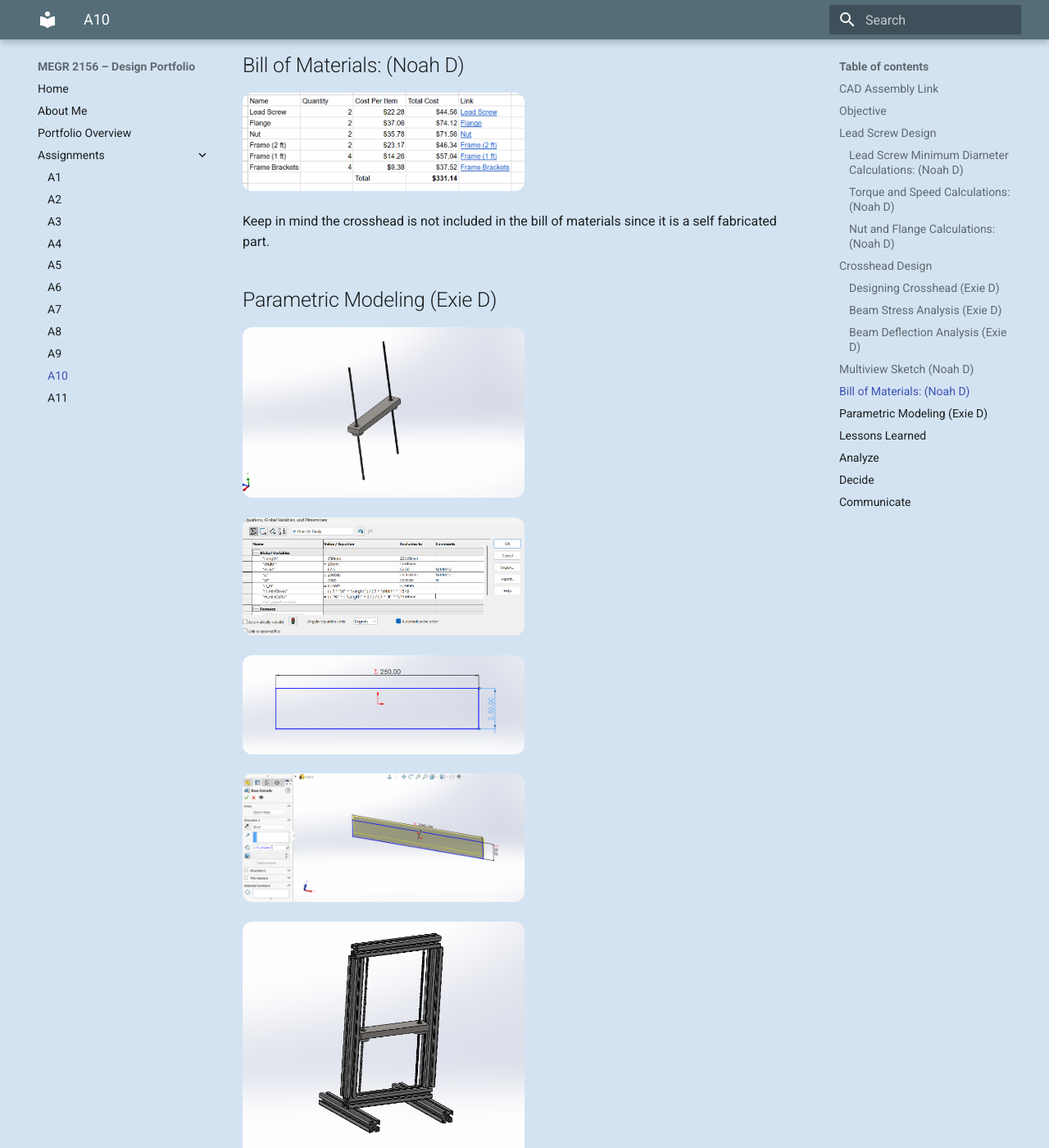
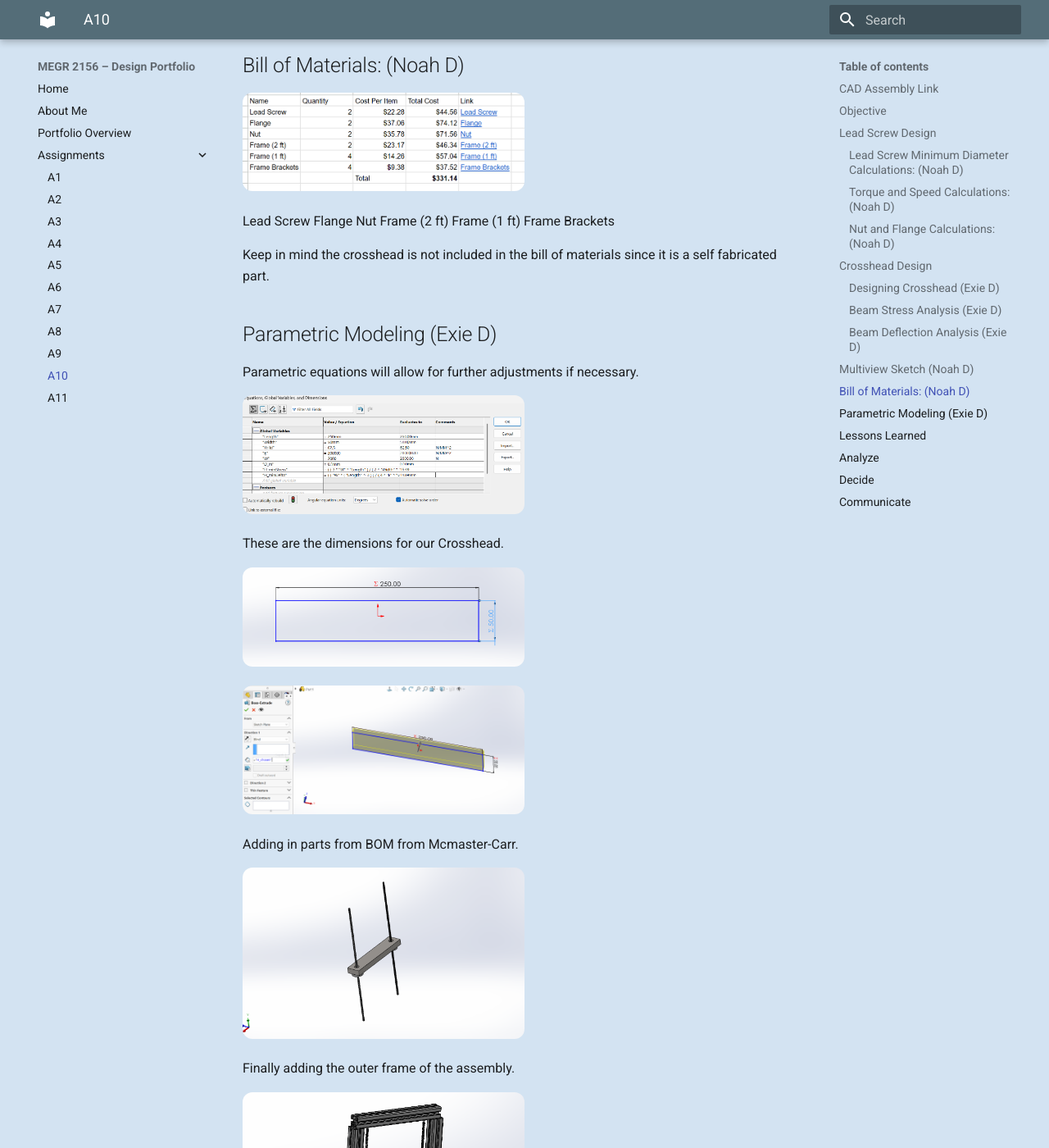
Before and after one commit to Noah-DiMenna/megr2156-portfolio, an MkDocs documentation site: the page built from docs/assignments/A10/index.md, in a window 1280 px wide and 1400 px high, scrolled down 5285 px. Shown: the whole window at 82% size. Built offline with MkDocs 1.6.1 and Material for MkDocs 9.7.7, drawn with Linux system fonts in a browser that asks for light colours.

Commit message:
Update index.md with BOM and modeling details
Added images and descriptions related to the bill of materials and parametric modeling for the assignment.

```diff
--- a/docs/assignments/A10/index.md
+++ b/docs/assignments/A10/index.md
@@ -60,17 +60,32 @@ Next was determining the bearing and bending stress the nut would experience und
 
 <img src="A10-BOM.png" style="border-radius: 12px; width: 50%;">
 
+Lead Screw
+Flange
+Nut
+Frame (2 ft)
+Frame (1 ft)
+Frame Brackets
+
 Keep in mind the crosshead is not included in the bill of materials since it is a self fabricated part.
 
 ## Parametric Modeling (Exie D)
 
-<img src="A10-1 (1).png" style="border-radius: 12px; width: 50%;">
+Parametric equations will allow for further adjustments if necessary.
 
 <img src="A10-1 (2).png" style="border-radius: 12px; width: 50%;">
+
+These are the dimensions for our Crosshead.
 
 <img src="A10-1 (3).png" style="border-radius: 12px; width: 50%;">
 
 <img src="A10-1 (4).png" style="border-radius: 12px; width: 50%;">
+
+Adding in parts from BOM from Mcmaster-Carr.
+
+<img src="A10-1 (1).png" style="border-radius: 12px; width: 50%;">
+
+Finally adding the outer frame of the assembly.
 
 <img src="A10-2.png" style="border-radius: 12px; width: 50%;">
 
```
